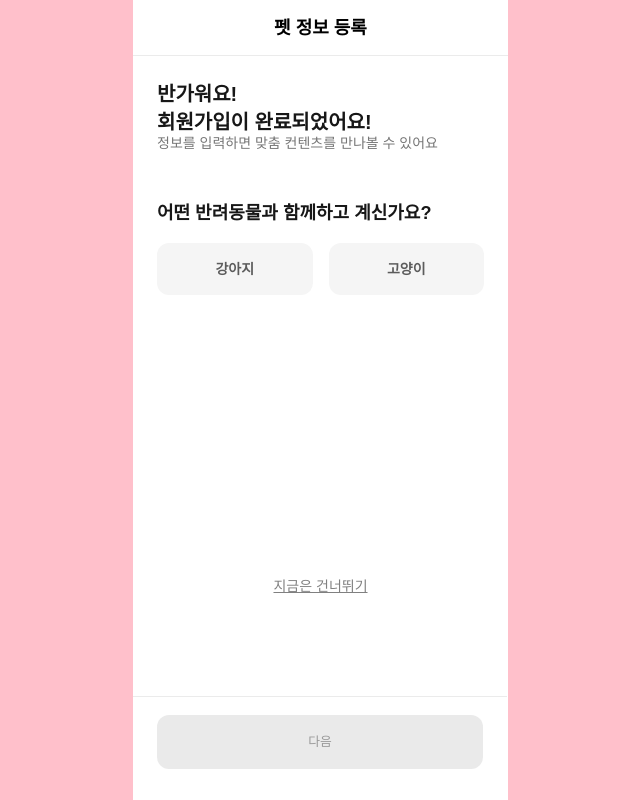
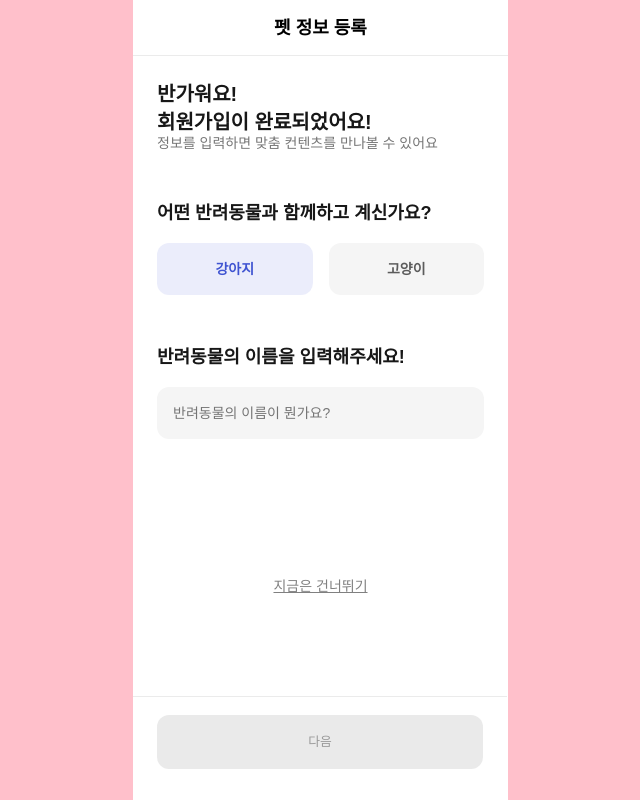
Before and after one commit to azure0929/Petnuri, a React (Vite) app: page /onboarding in a window 1280 px wide. Both pictures are taken after a click on the button "강아지". Shown: the whole page, without its empty margins (472-1112 px from the left). Built offline with nearby package versions, Linux system fonts and the light colour scheme.

Commit message:
#47 Feat: 유효성 검사 및 영역 animation 기능 추가

```diff
--- a/src/pages/onboarding/index.tsx
+++ b/src/pages/onboarding/index.tsx
@@ -1,11 +1,46 @@
+import { useState } from 'react';
 import Background from "@/components/Background";
 import styles from '@/styles/onboarding.module.scss';
 
+type PetType = "강아지" | "고양이";
+
 const OnBoarding = () => {
+  const [selectedPet, setSelectedPet] = useState<PetType | null>(null);
+  const [showName, setShowName] = useState(false);
+  const [nickname, setNickname] = useState('');
+  const [nicknameError, setNicknameError] = useState('');
+
+  const handlePetSelection = (pet: PetType) => {
+    if (selectedPet === pet) {
+      setSelectedPet(null); // 버튼을 다시 클릭하면 active 상태 해제
+      setShowName(false); // 이름 입력 영역 숨김
+    } else {
+      setSelectedPet(pet);
+      setShowName(true);
+    }
+  };
+
+  const handleNicknameChange = (event: React.ChangeEvent<HTMLInputElement>) => {
+    const newNickname = event.target.value;
+    setNickname(newNickname);
+
+    // 유효성 검사: 특수문자 및 공백 제외한 최소 1자 이상 10자 이하
+    const regex = /^[가-힣a-zA-Z0-9]*$/;
+    if (newNickname.length === 0) {
+      setNicknameError('');
+    } else if (!regex.test(newNickname) || newNickname.length < 1 || newNickname.length > 10) {
+      setNicknameError('닉네임이 잘못 입력되었습니다.');
+    } else {
+      setNicknameError('');
+    }
+  };
+
+  const isNextButtonEnabled = selectedPet !== null && !nicknameError && nickname !== '';
+
   return (
     <div>
       <Background>
-      <div className={styles.head}>
+        <div className={styles.head}>
           <p>펫 정보 등록</p>
         </div>
         <div className={styles.contents}>
@@ -20,25 +55,35 @@ const OnBoarding = () => {
             <h2 className={styles.title}>어떤 반려동물과 함께하고 계신가요?</h2>
             <div className={styles.list}>
               <div
-                className={styles.petButton}
+                className={`${styles.petButton} ${selectedPet === '강아지' ? styles.active : ''}`}
                 role="button"
+                onClick={() => handlePetSelection('강아지')}
               >
                 강아지
               </div>
               <div
-                className={styles.petButton}
+                className={`${styles.petButton} ${selectedPet === '고양이' ? styles.active : ''}`}
                 role="button"
+                onClick={() => handlePetSelection('고양이')}
               >
                 고양이
               </div>
             </div>
           </div>
-          <div className={styles.name}>
+          <div className={`${styles.name} ${showName ? styles.nameActive : ''}`}>
             <h2 className={styles.title}>반려동물의 이름을 입력해주세요!</h2>
             <input
               type="text"
               placeholder="반려동물의 이름이 뭔가요?"
+              value={nickname}
+              onChange={handleNicknameChange}
+              style={{
+                borderColor: nicknameError ? '#F42A3B' : undefined
+              }}
             />
+            {nicknameError && (
+              <p>{nicknameError}</p>
+            )}
           </div>
           <div role="button" className={styles.skip}>
             <p>지금은 건너뛰기</p>
@@ -47,6 +92,11 @@ const OnBoarding = () => {
         <div className={styles.next}>
           <div
             role="button"
+            style={{
+              backgroundColor: isNextButtonEnabled ? '#3F54D1' : 'rgba(214, 214, 214, 0.5)',
+              color: isNextButtonEnabled ? '#F5F5F5' : '#999999',
+              borderColor: nicknameError ? '#F42A3B' : undefined
+            }}
           >
             다음
           </div>
```
